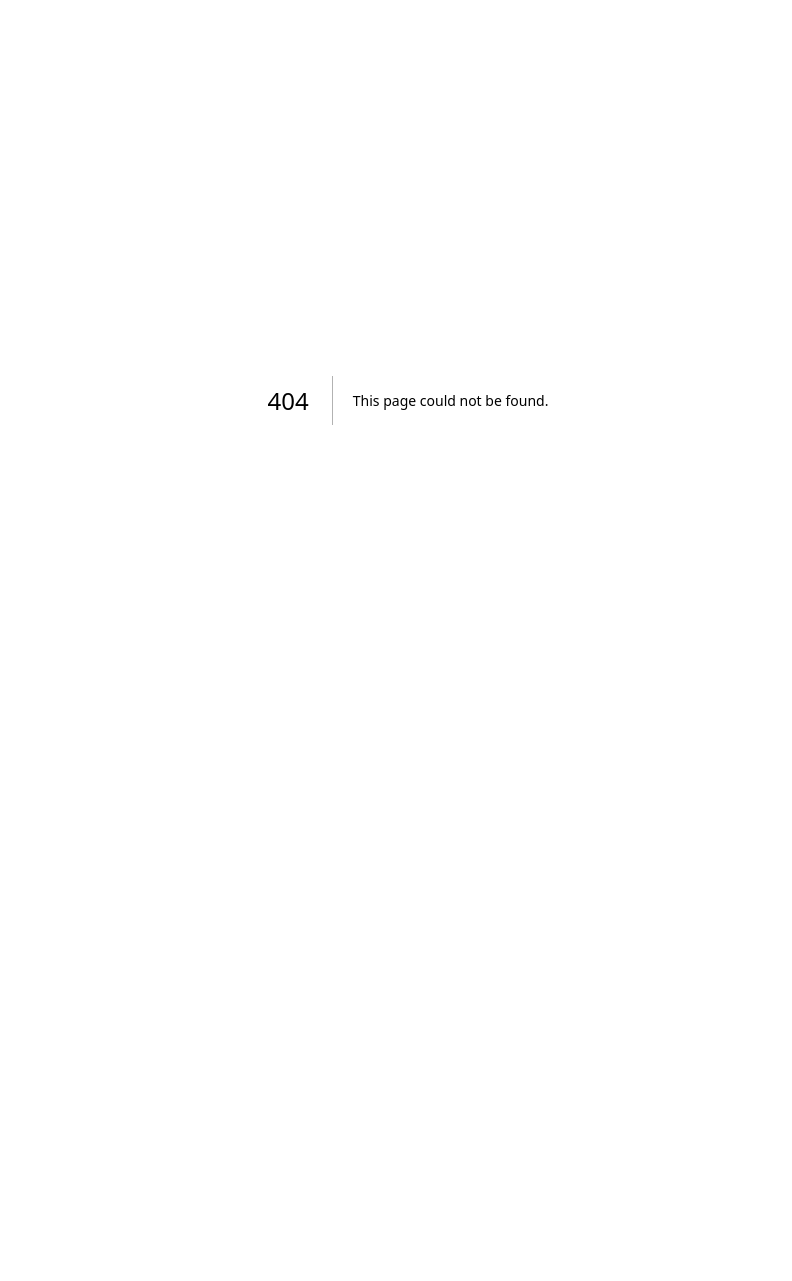
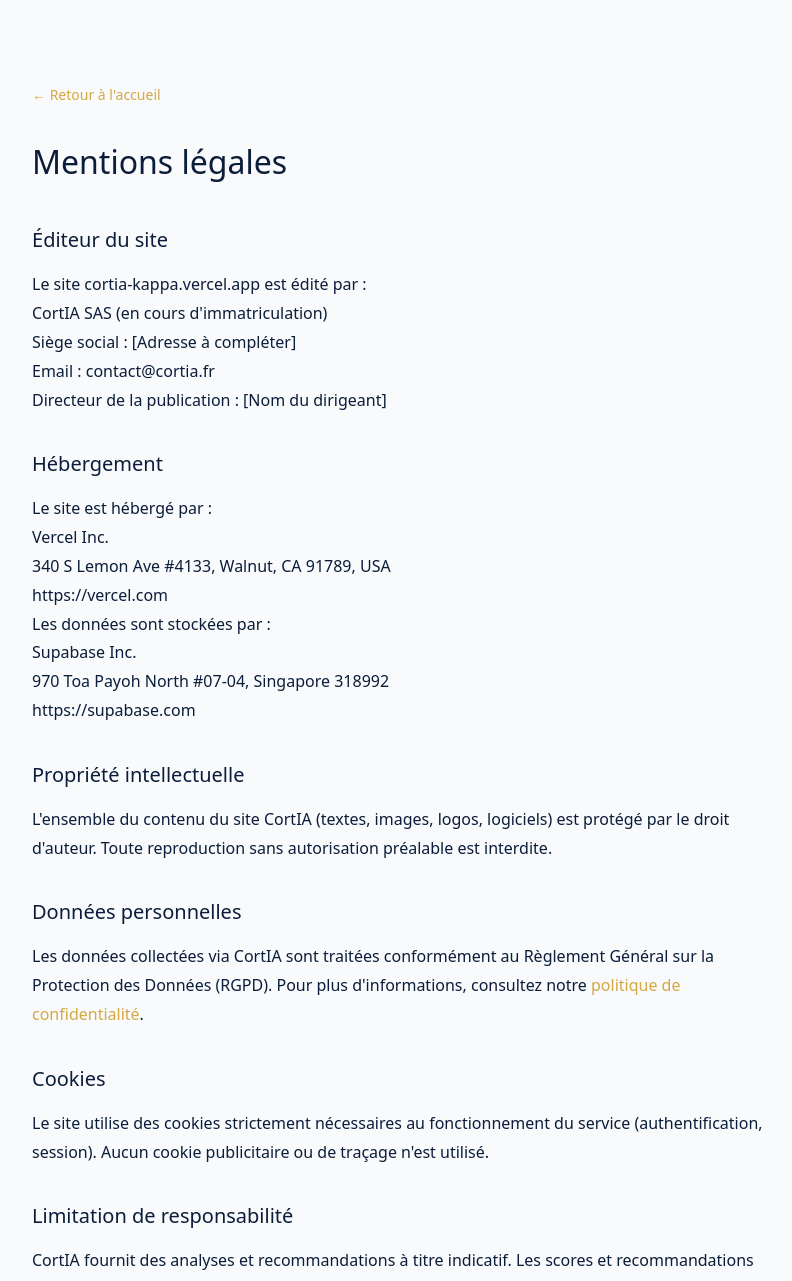
Before and after one commit to Manolo05/cortia, a Next.js app: page /mentions-legales in a window 1280 px wide. Before the commit this address had no page. Shown: the top 1281 px of the page, without its empty margins (232-1024 px from the left). Before the commit the page ends 800 px from the top, so only its background shows below. Built offline with nearby package versions, Linux system fonts and the light colour scheme.

Commit message:
Add legal mentions page for CortIA service

```diff
--- /dev/null
+++ b/src/app/mentions-legales/page.tsx
@@ -0,0 +1,49 @@
+import type { Metadata } from 'next'
+import Link from 'next/link'
+
+export const metadata: Metadata = {
+  title: 'Mentions l\u00e9gales \u2014 CortIA',
+  description: 'Mentions l\u00e9gales du service CortIA, logiciel IA pour courtiers en cr\u00e9dit immobilier.',
+}
+
+export default function MentionsLegales() {
+  return (
+    <div style={{ maxWidth: 800, margin: '0 auto', padding: '80px 24px', fontFamily: "'DM Sans', system-ui, sans-serif", color: '#0B1D3A', lineHeight: 1.8 }}>
+      <Link href="/" style={{ color: '#D4A843', textDecoration: 'none', fontSize: 14 }}>{'\u2190'} Retour {'\u00e0'} l&apos;accueil</Link>
+      <h1 style={{ fontSize: 32, marginTop: 24, marginBottom: 32 }}>Mentions l{'\u00e9'}gales</h1>
+
+      <h2 style={{ fontSize: 20, marginTop: 32, marginBottom: 12 }}>{'\u00c9'}diteur du site</h2>
+      <p>Le site cortia-kappa.vercel.app est {'\u00e9'}dit{'\u00e9'} par :</p>
+      <p>CortIA SAS (en cours d&apos;immatriculation)<br/>
+      Si{'\u00e8'}ge social : [Adresse {'\u00e0'} compl{'\u00e9'}ter]<br/>
+      Email : contact@cortia.fr<br/>
+      Directeur de la publication : [Nom du dirigeant]</p>
+
+      <h2 style={{ fontSize: 20, marginTop: 32, marginBottom: 12 }}>H{'\u00e9'}bergement</h2>
+      <p>Le site est h{'\u00e9'}berg{'\u00e9'} par :</p>
+      <p>Vercel Inc.<br/>
+      340 S Lemon Ave #4133, Walnut, CA 91789, USA<br/>
+      https://vercel.com</p>
+      <p>Les donn{'\u00e9'}es sont stock{'\u00e9'}es par :</p>
+      <p>Supabase Inc.<br/>
+      970 Toa Payoh North #07-04, Singapore 318992<br/>
+      https://supabase.com</p>
+
+      <h2 style={{ fontSize: 20, marginTop: 32, marginBottom: 12 }}>Propri{'\u00e9'}t{'\u00e9'} intellectuelle</h2>
+      <p>L&apos;ensemble du contenu du site CortIA (textes, images, logos, logiciels) est prot{'\u00e9'}g{'\u00e9'} par le droit d&apos;auteur. Toute reproduction sans autorisation pr{'\u00e9'}alable est interdite.</p>
+
+      <h2 style={{ fontSize: 20, marginTop: 32, marginBottom: 12 }}>Donn{'\u00e9'}es personnelles</h2>
+      <p>Les donn{'\u00e9'}es collect{'\u00e9'}es via CortIA sont trait{'\u00e9'}es conform{'\u00e9'}ment au R{'\u00e8'}glement G{'\u00e9'}n{'\u00e9'}ral sur la Protection des Donn{'\u00e9'}es (RGPD). Pour plus d&apos;informations, consultez notre <Link href="/confidentialite" style={{ color: '#D4A843' }}>politique de confidentialit{'\u00e9'}</Link>.</p>
+
+      <h2 style={{ fontSize: 20, marginTop: 32, marginBottom: 12 }}>Cookies</h2>
+      <p>Le site utilise des cookies strictement n{'\u00e9'}cessaires au fonctionnement du service (authentification, session). Aucun cookie publicitaire ou de tra{'\u00e7'}age n&apos;est utilis{'\u00e9'}.</p>
+
+      <h2 style={{ fontSize: 20, marginTop: 32, marginBottom: 12 }}>Limitation de responsabilit{'\u00e9'}</h2>
+      <p>CortIA fournit des analyses et recommandations {'\u00e0'} titre indicatif. Les scores et recommandations bancaires ne constituent en aucun cas une garantie d&apos;acceptation de pr{'\u00ea'}t. Le courtier reste seul responsable de ses d{'\u00e9'}cisions professionnelles.</p>
+
+      <div style={{ marginTop: 48, paddingTop: 24, borderTop: '1px solid rgba(11,29,58,0.1)', fontSize: 13, color: '#8A97A8' }}>
+        Derni{'\u00e8'}re mise {'\u00e0'} jour : 18 avril 2026
+      </div>
+    </div>
+  )
+}
```
